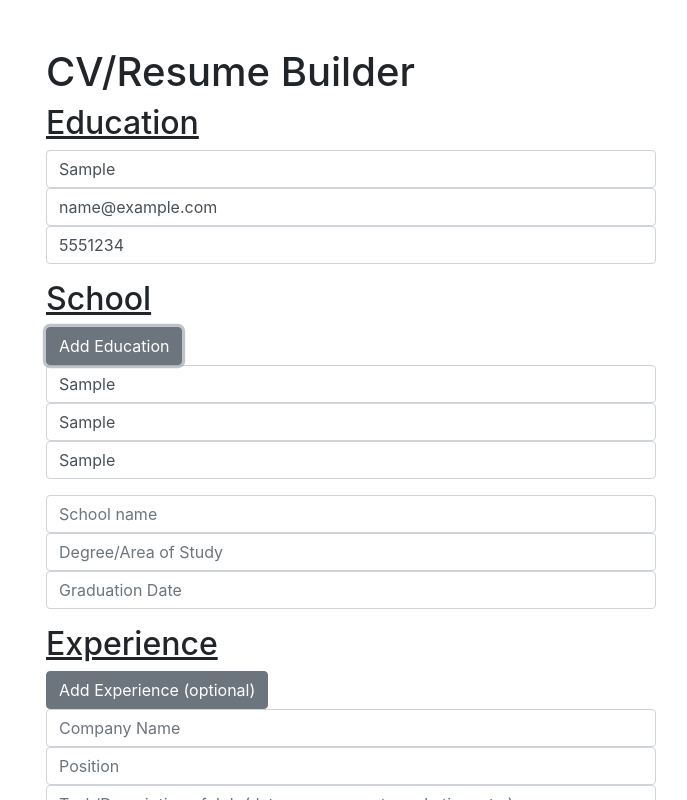
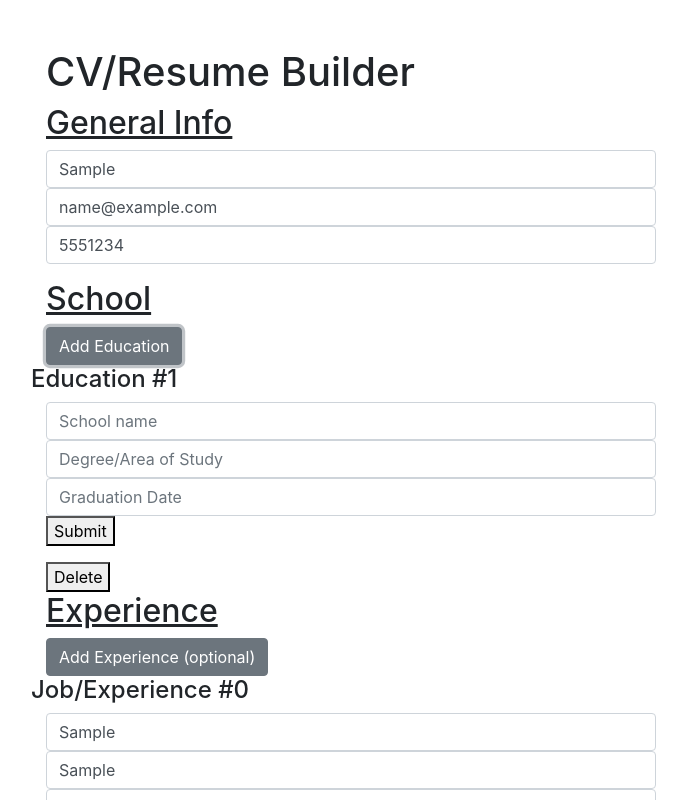
Before and after one commit to baekben/cvApp, a React (Create React App) app: page / in a window 1280 px wide. Both pictures are taken after typing "Sample", "name@example.com", "5551234", "Sample", "Sample", "Sample" into the empty fields and a click on the button "Add Education". Shown: the top 800 px of the page, without its empty margins (289-976 px from the left). Built offline with nearby package versions, Linux system fonts and the light colour scheme.

Commit message:
Able to add and delete education form on app

```diff
--- a/src/App.js
+++ b/src/App.js
@@ -48,9 +48,8 @@ class App extends Component {
 	addEducation = (education) => {
 		this.setState({
 			eduNum: this.state.eduNum + 1,
-			educations: this.state.educations.concat(education),
+			educations: [...this.state.educations, education],
 		});
-		console.log(this.addEducation);
 	};
 
 	addJob = (job) => {
@@ -58,18 +57,16 @@ class App extends Component {
 			jobNum: this.state.jobNum + 1,
 			jobs: this.state.jobs.concat(job),
 		});
-		console.log(this.state.addJob);
 	};
 
 	newEducation = (education) => {
 		this.setState({
-			newEducation: this.state.newEducation.concat(education),
+			newEducation: [...this.state.newEducation, education],
 		});
 	};
 
-	updateEducation = (e) => {
-		e.preventDefault();
-		this.addEducation(this.newEducation);
+	updateEducation = () => {
+		this.addEducation(this.state.newEducation);
 	};
 
 	newJob = (job) => {
@@ -80,21 +77,21 @@ class App extends Component {
 
 	updateJob = (e) => {
 		e.preventDefault();
-		this.addJob(this.newJob);
+		this.addJob(this.state.newJob);
+	};
+
+	removeItem = (index, type) => {
+		let tempList;
+		if (type === 'edu') {
+			console.log('remove item' + index);
+			tempList = this.state.educations;
+		}
+		tempList.splice(index, 1);
+		this.setState({ educations: tempList });
+		console.log(this.state.educations);
 	};
 
 	render() {
-		const educations = [];
-		for (let i = 0; i < this.state.eduNum; i++) {
-			educations.push(
-				<EducationOutput
-					key={i}
-					number={i}
-					completedForm={this.state.completedForm}
-					newEducation={this.newEducation}
-				/>
-			);
-		}
 		const jobs = [];
 		for (let i = 0; i < this.state.jobNum; i++) {
 			jobs.push(
@@ -106,13 +103,16 @@ class App extends Component {
 				/>
 			);
 		}
+		console.log('edu current');
+		console.log(this.state.educations);
+
 		return (
 			<div className="col-6 mx-auto mt-5">
 				<header>
 					<h1>CV/Resume Builder</h1>
 				</header>
 				<div>
-					<form>
+					<div>
 						<GeneralInfoOutput
 							completedForm={this.state.completedForm}
 							onChange={this.handleChange}
@@ -120,10 +120,18 @@ class App extends Component {
 						<h2>
 							<u>School</u>
 						</h2>
-						<button type="submit" className="btn btn-secondary" onClick={this.updateEducation}>
+						<button className="btn btn-secondary" onClick={this.updateEducation}>
 							Add Education
 						</button>
-						{educations}
+						{this.state.educations.map((index) => (
+							<EducationOutput
+								key={index}
+								number={index + 1}
+								index={index}
+								newEducation={this.newEducation}
+								removeItem={this.removeItem}
+							/>
+						))}
 						<h2>
 							<u>Experience</u>
 						</h2>
@@ -136,7 +144,7 @@ class App extends Component {
 								{this.state.buttonText}
 							</button>
 						</div>
-					</form>
+					</div>
 				</div>
 			</div>
 		);
--- a/src/components/Education.js
+++ b/src/components/Education.js
@@ -2,10 +2,13 @@ import React, { Component } from 'react';
 
 class Education extends Component {
 	render() {
-		const { handleChange, school, degree, gradDate } = this.props;
+		const { handleChange, school, degree, gradDate, number, handleSubmit } = this.props;
 
 		return (
-			<div className="form-group">
+			<form className="form-group" onSubmit={handleSubmit}>
+				<div className="row">
+					<h4 className=".col-md-3 .col-md-offset-3">Education #{number}</h4>
+				</div>
 				<input
 					type="text"
 					placeholder="School name"
@@ -31,7 +34,10 @@ class Education extends Component {
 					id="gradDate"
 					className="form-control"
 				/>
-			</div>
+				<div>
+					<button type="submit">Submit</button>
+				</div>
+			</form>
 		);
 	}
 }
--- a/src/components/EducationOutput.js
+++ b/src/components/EducationOutput.js
@@ -1,16 +1,20 @@
 import React, { Component } from 'react';
 import Education from './Education';
 import EducationView from './EducationView';
+import { nanoid } from 'nanoid';
 
 export default class EducationOutput extends Component {
 	constructor(props) {
 		super(props);
 		this.state = {
+			id: nanoid(),
 			school: '',
 			degree: '',
 			gradDate: '',
+			completedForm: true,
 		};
 		this.handleChange = this.handleChange.bind(this);
+		this.handleSubmit = this.handleSubmit.bind(this);
 	}
 	handleChange = (e) => {
 		this.setState({
@@ -18,9 +22,27 @@ export default class EducationOutput extends Component {
 		});
 	};
 
+	handleSubmit = (e) => {
+		e.preventDefault();
+		this.props.newEducation(this.state);
+		this.displayCV();
+	};
+
+	displayCV = () => {
+		const { completedForm } = this.state;
+		this.setState({
+			completedForm: !completedForm,
+		});
+	};
+
+	deleteItem = (e) => {
+		console.log(e);
+		this.props.removeItem(e, 'edu');
+	};
+
 	render() {
-		const { school, degree, gradDate } = this.state;
-		const { completedForm, number } = this.props;
+		const { school, degree, gradDate, completedForm } = this.state;
+		const { number } = this.props;
 
 		return (
 			<div>
@@ -32,20 +54,16 @@ export default class EducationOutput extends Component {
 							degree={degree}
 							gradDate={gradDate}
 							handleChange={this.handleChange}
+							handleSubmit={this.handleSubmit}
+							deleteItem={this.deleteItem}
 						/>
 					) : (
 						<EducationView school={school} degree={degree} gradDate={gradDate} />
 					)}
 				</div>
-				<div>
-					{/* <button
-						className="btn btn-secondary"
-						type="submit"
-						id="schoolSave"
-						onClick={this.eduSubmit}>
-						Add School (Optional)
-					</button> */}
-				</div>
+				<button type="button" onClick={() => this.deleteItem(number)}>
+					Delete
+				</button>
 			</div>
 		);
 	}
--- a/src/components/Experience.js
+++ b/src/components/Experience.js
@@ -2,10 +2,13 @@ import React, { Component } from 'react';
 
 class Experience extends Component {
 	render() {
-		const { company, position, tasks, startDate, endDate, handleChange } = this.props;
+		const { company, position, tasks, startDate, endDate, handleChange, number } = this.props;
 
 		return (
-			<div className="form-group">
+			<form className="form-group">
+				<div className="row">
+					<h4 className=".col-md-3 .col-md-offset-3">Job/Experience #{number}</h4>
+				</div>
 				<input
 					type="text"
 					id="company"
@@ -49,7 +52,7 @@ class Experience extends Component {
 					value={endDate}
 					className="form-control"
 				/>
-			</div>
+			</form>
 		);
 	}
 }
--- a/src/components/ExperienceOutput.js
+++ b/src/components/ExperienceOutput.js
@@ -22,9 +22,10 @@ export default class ExperienceOutput extends Component {
 
 	render() {
 		const { company, position, tasks, startDate, endDate } = this.state;
-		const { completedForm } = this.props;
+		const { completedForm, number } = this.props;
 		return completedForm ? (
 			<Experience
+				number={number}
 				company={company}
 				position={position}
 				tasks={tasks}
--- a/src/components/GeneralInfo.js
+++ b/src/components/GeneralInfo.js
@@ -4,9 +4,9 @@ class GeneralInfo extends Component {
 	render() {
 		const { fullName, email, phone, handleChange } = this.props;
 		return (
-			<div color="bg-secondary" className="form-group">
+			<form color="bg-secondary" className="form-group">
 				<h2>
-					<u>Education</u>
+					<u>General Info</u>
 				</h2>
 				<input
 					type="text"
@@ -33,7 +33,7 @@ class GeneralInfo extends Component {
 					className="form-control"
 					pattern="[0-9]{3}-[0-9]{3}-[0-9]{4}"
 				/>
-			</div>
+			</form>
 		);
 	}
 }
```
Also changed, not shown: 1 other file (tests, documents, lock files or other folders).
